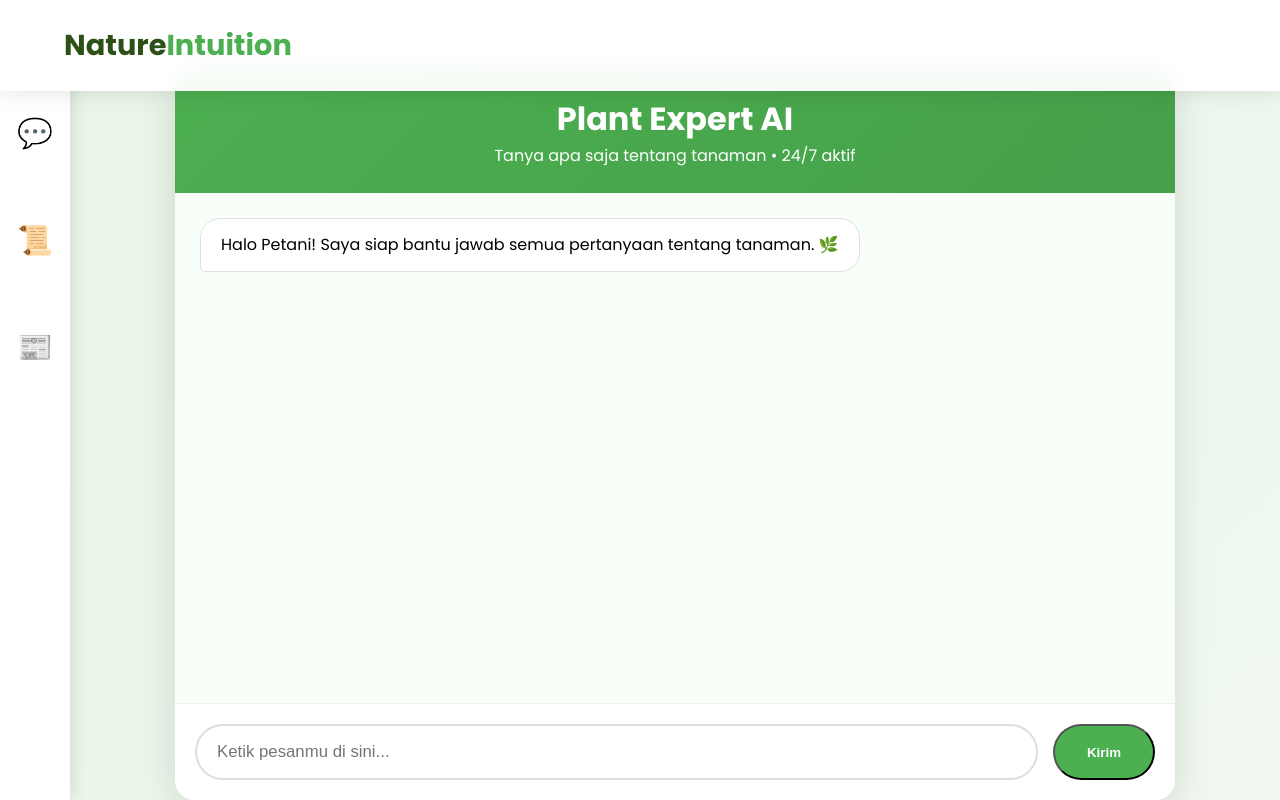
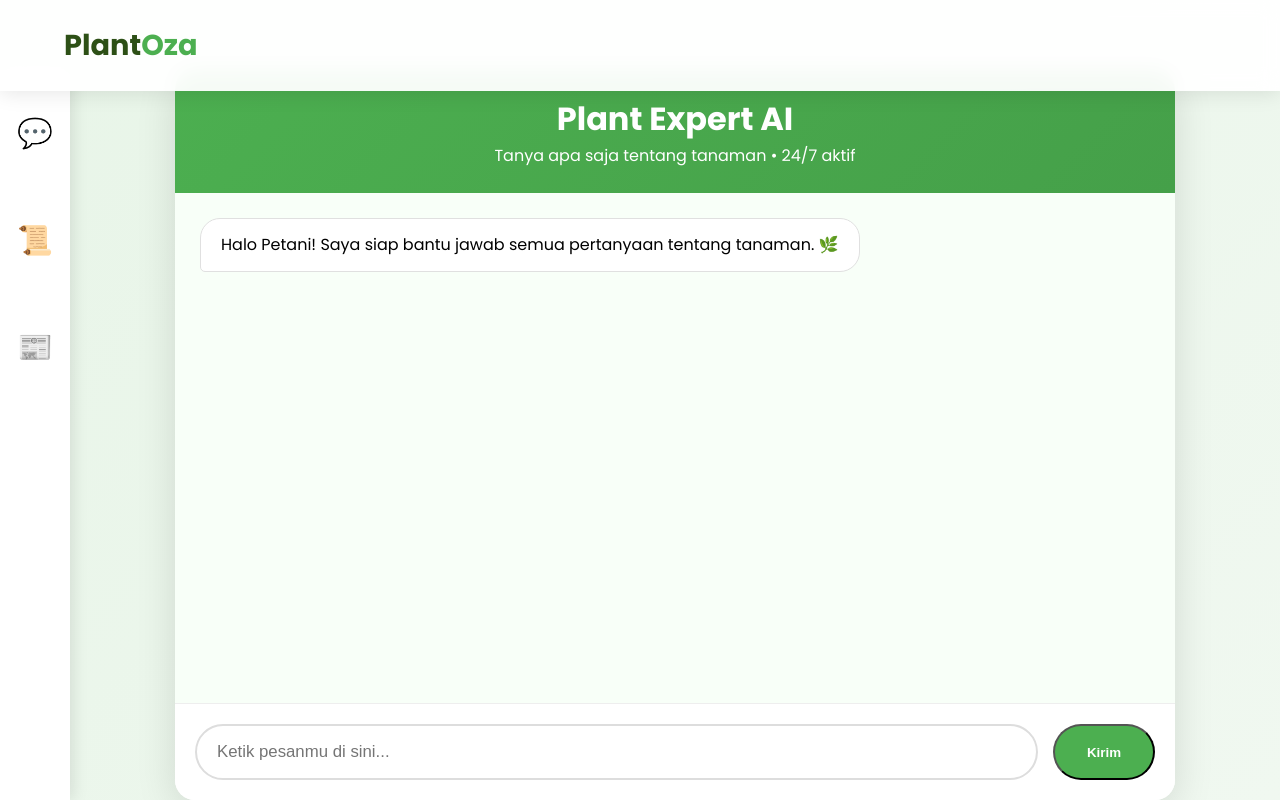
Before and after one commit to ericktamp/nyoba-ai-2, a plain HTML site: page index.html in a window 1280 px wide. Drawn offline with Linux system fonts and the light colour scheme.

Commit message:
Update index.html

```diff
--- a/index.html
+++ b/index.html
@@ -209,7 +209,7 @@
   <body>
     <!-- NAVBAR -->
     <nav class="navbar">
-      <div class="logo">Nature<span>Intuition</span></div>
+      <div class="logo">Plant<span>Oza</span></div>
     </nav>
 
     <!-- TOGGLE SIDEBAR -->
@@ -329,4 +329,5 @@
         });
     </script>
   </body>
+
 </html>
```
